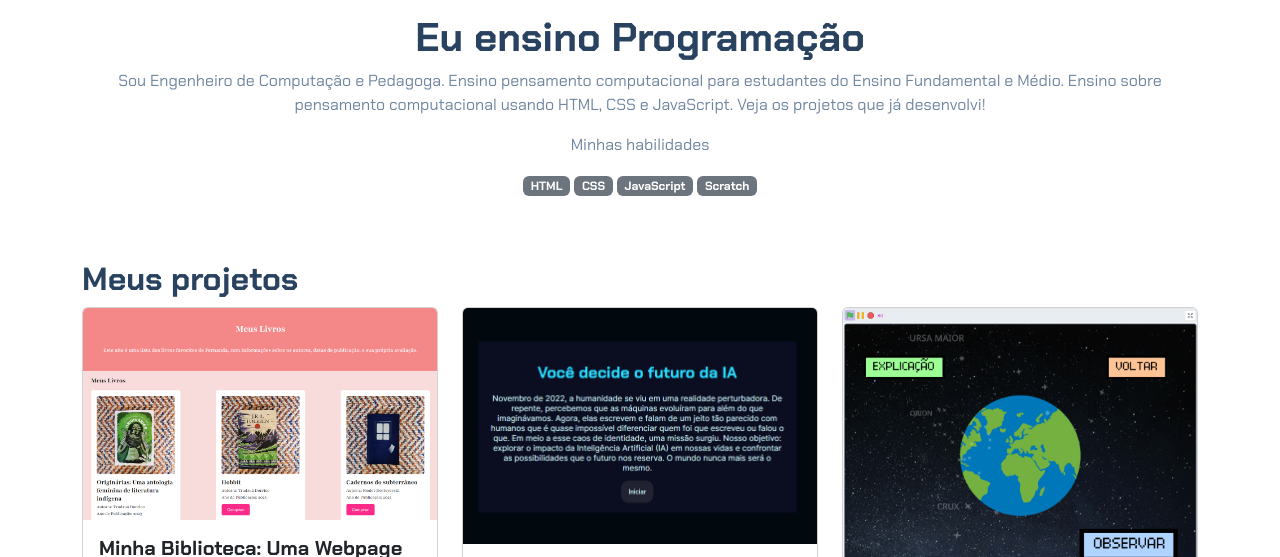
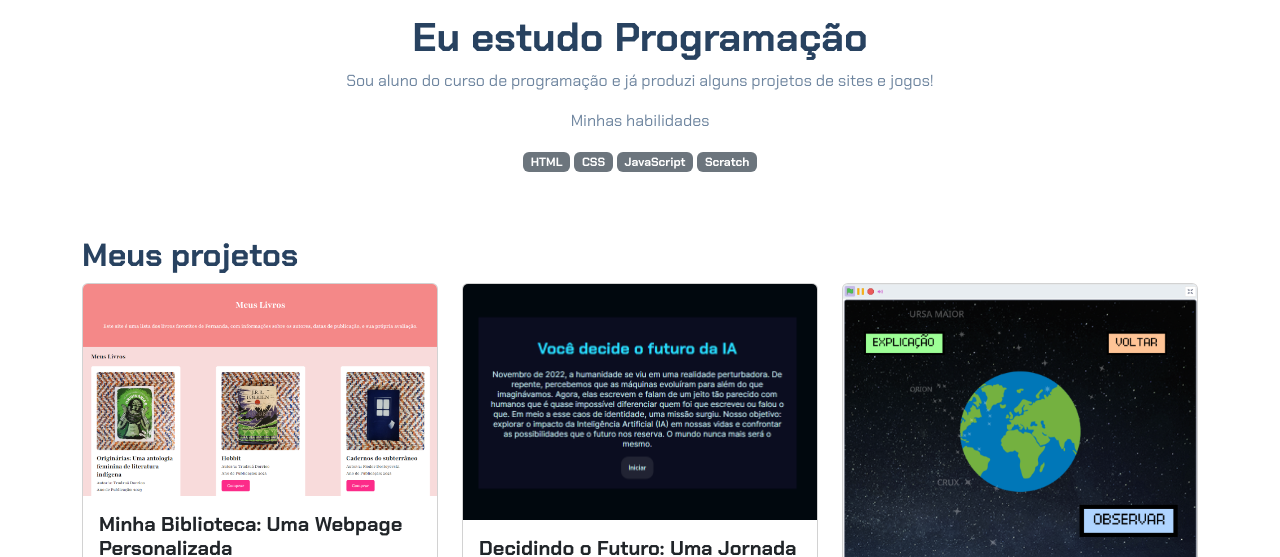
Before and after one commit to Gabrielfluvi/portifolio, a plain HTML site: page index.html in a window 1280 px wide. Shown: the part 183-740 px from the top of the page. Drawn offline with nearby package versions, Linux system fonts and the light colour scheme.

Commit message:
alteração index.html

```diff
--- a/index.html
+++ b/index.html
@@ -15,11 +15,9 @@
         <img src="avatar-perfil.png" alt="avatar do Gabriel" class="rounded-circle" width="150" height="150"
             srcset="">
         <p class="lead">Eu sou Gabriel_</p>
-        <h1>Eu ensino Programação</h1>
-        <p>Sou Engenheiro
-            de Computação e Pedagoga. Ensino pensamento computacional para estudantes do Ensino
-            Fundamental e Médio. Ensino sobre pensamento computacional usando HTML, CSS e JavaScript. Veja os projetos
-            que já desenvolvi!</p>
+        <h1>Eu estudo Programação</h1>
+        <p>Sou aluno
+            do curso de programação e já produzi alguns projetos de sites e jogos!</p>
         <p>Minhas habilidades</p>
         <div>
             <p class="badge bg-secondary">HTML</p>
```
